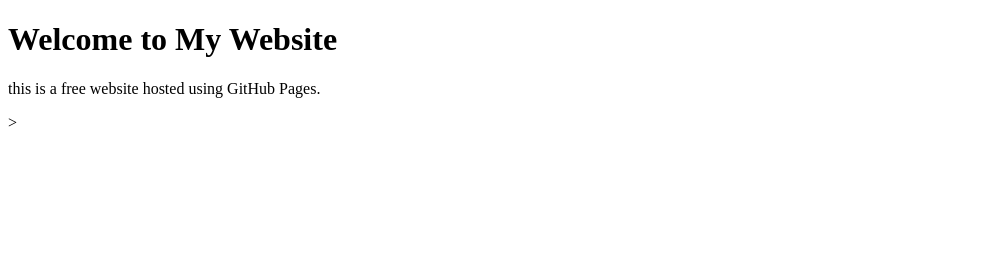
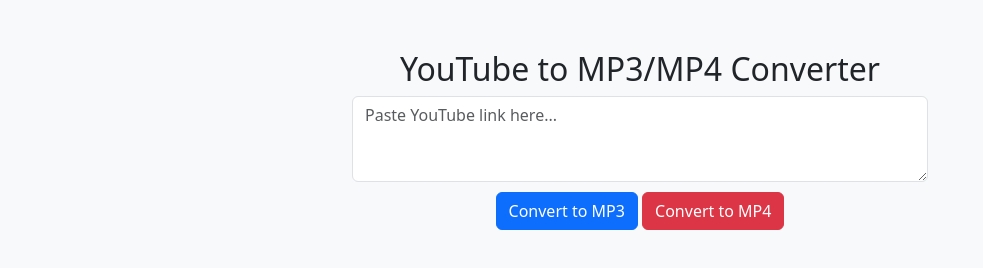
Before and after one commit to Sujan-rai-SE/SujanRai, a plain HTML site: page index.html in a window 1280 px wide. Shown: the whole page, without its empty margins (0-983 px from the left). Drawn offline with nearby package versions, Linux system fonts and the light colour scheme; some packages are replaced by stand-ins of ours; a script that the page names is missing.

Commit message:
Update index.html

```diff
--- a/index.html
+++ b/index.html
@@ -3,10 +3,108 @@
 <head>
     <meta charset="UTF-8">
     <meta name="viewport" content="width=device-width, initial-scale=1.0">
-    <title>My GitHub Page</title>
+    <title>YouTube to MP3/MP4 Converter</title>
+
+    <!-- Bootstrap & 10+ Styling Libraries -->
+    <link rel="stylesheet" href="https://cdn.jsdelivr.net/npm/bootstrap@5.3.0/dist/css/bootstrap.min.css">
+    <link rel="stylesheet" href="https://cdnjs.cloudflare.com/ajax/libs/font-awesome/6.4.0/css/all.min.css">
+    <link rel="stylesheet" href="https://cdnjs.cloudflare.com/ajax/libs/animate.css/4.1.1/animate.min.css">
+    <link rel="stylesheet" href="https://cdn.jsdelivr.net/npm/sweetalert2@11/dist/sweetalert2.min.css">
+    <style>
+        body { background-color: #f8f9fa; }
+        .container { max-width: 600px; margin-top: 50px; }
+        .btn { margin-top: 10px; }
+        #status { margin-top: 10px; font-weight: bold; }
+        #downloadSection { display: none; margin-top: 20px; }
+        .player { width: 100%; margin-top: 10px; }
+    </style>
 </head>
 <body>
-  <h1>Welcome to My Website</h1>
-  <p>this is a free website hosted using GitHub Pages.</p>
+    <div class="container text-center">
+        <h2 class="animate__animated animate__fadeInDown">YouTube to MP3/MP4 Converter</h2>
+
+        <!-- Google Translate Dropdown -->
+        <div id="google_translate_element"></div>
+
+        <textarea id="youtubeLink" class="form-control" placeholder="Paste YouTube link here..." rows="3"></textarea>
+
+        <button class="btn btn-primary" onclick="convert('mp3')">Convert to MP3</button>
+        <button class="btn btn-danger" onclick="convert('mp4')">Convert to MP4</button>
+
+        <p id="status"></p>
+
+        <div id="downloadSection">
+            <audio id="audioPlayer" controls class="player"></audio>
+            <video id="videoPlayer" controls class="player"></video>
+            <a id="downloadBtn" class="btn btn-success" download>Download</a>
+        </div>
+    </div>
+
+    <!-- JavaScript Libraries -->
+    <script src="https://code.jquery.com/jquery-3.6.0.min.js"></script>
+    <script src="https://cdn.jsdelivr.net/npm/bootstrap@5.3.0/dist/js/bootstrap.bundle.min.js"></script>
+    <script src="https://cdn.jsdelivr.net/npm/sweetalert2@11"></script>
+    <script src="https://cdnjs.cloudflare.com/ajax/libs/axios/1.5.0/axios.min.js"></script>
+
+    <!-- Google Translate Script -->
+    <script>
+        function googleTranslateElementInit() {
+            new google.translate.TranslateElement({pageLanguage: 'en'}, 'google_translate_element');
+        }
+    </script>
+    <script src="//translate.google.com/translate_a/element.js?cb=googleTranslateElementInit"></script>
+
+    <script>
+        async function convert(format) {
+            let url = document.getElementById("youtubeLink").value.trim();
+            let statusText = document.getElementById("status");
+            let downloadSection = document.getElementById("downloadSection");
+            let downloadBtn = document.getElementById("downloadBtn");
+            let audioPlayer = document.getElementById("audioPlayer");
+            let videoPlayer = document.getElementById("videoPlayer");
+
+            if (!url) {
+                Swal.fire("Error", "Please enter a YouTube link!", "error");
+                return;
+            }
+
+            statusText.innerHTML = `Converting to ${format.toUpperCase()}... ⏳`;
+            downloadSection.style.display = "none";
+
+            try {
+                let response = await axios.post("https://youtube-video-downloader-hj97.onrender.com/convert", {
+                    url: url,
+                    format: format
+                });
+
+                if (response.data.status === "success") {
+                    let fileUrl = `https://youtube-video-downloader-hj97.onrender.com${response.data.file_url}`;
+                    let title = response.data.title.replace(/[^a-zA-Z0-9 ]/g, ""); // Clean title
+
+                    downloadBtn.href = fileUrl;
+                    downloadBtn.download = `${title}.${format}`;
+                    downloadBtn.innerText = `Download: ${title}.${format}`;
+
+                    if (format === "mp3") {
+                        audioPlayer.src = fileUrl;
+                        audioPlayer.style.display = "block";
+                        videoPlayer.style.display = "none";
+                    } else {
+                        videoPlayer.src = fileUrl;
+                        videoPlayer.style.display = "block";
+                        audioPlayer.style.display = "none";
+                    }
+
+                    statusText.innerHTML = "Conversion Complete! 🎉";
+                    downloadSection.style.display = "block";
+                } else {
+                    throw new Error(response.data.error);
+                }
+            } catch (error) {
+                Swal.fire("Error", `Failed to convert: ${error.message}`, "error");
+                statusText.innerHTML = "Conversion failed! ❌";
+            }
+        }
+    </script>
 </body>
-</html>>
+</html>
```
